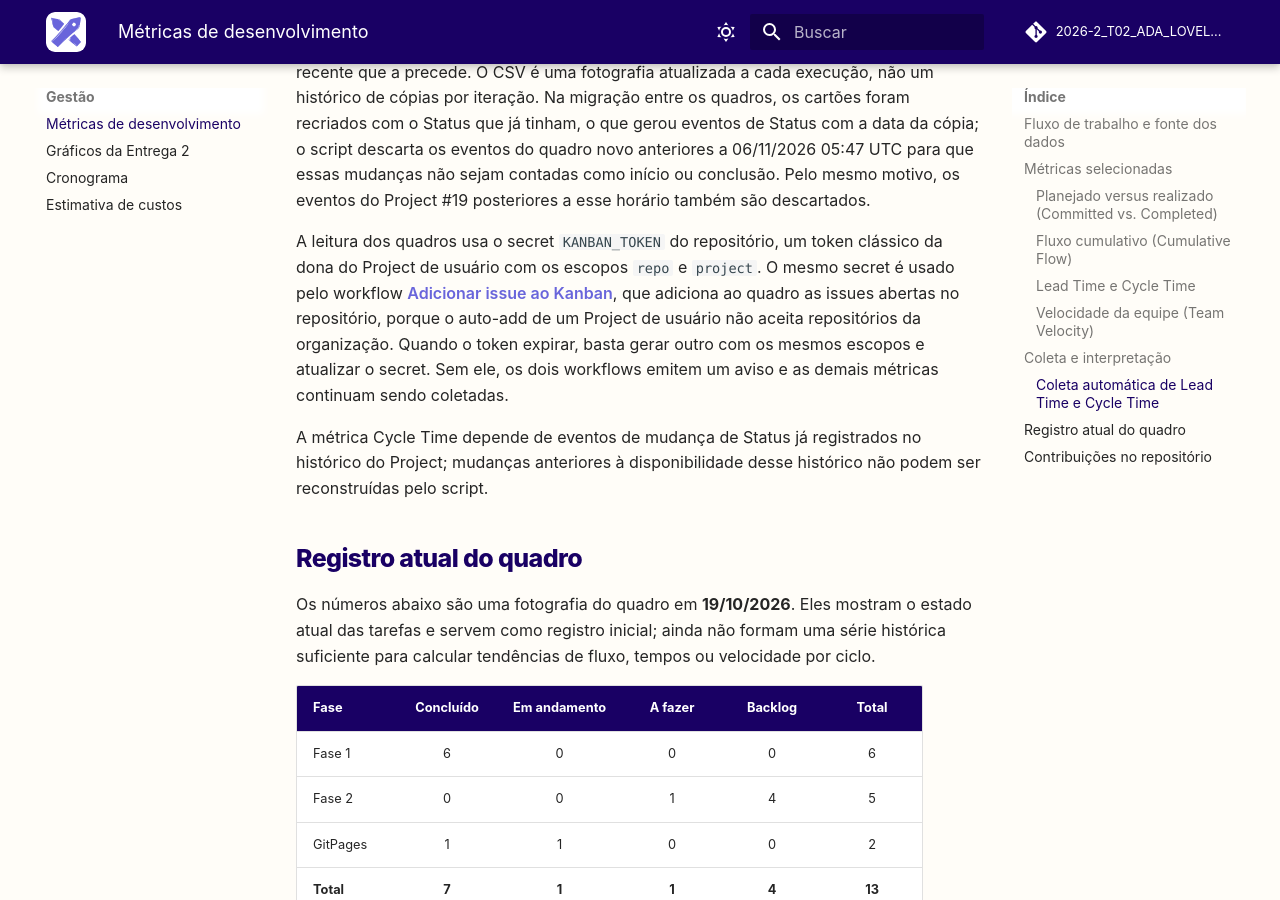
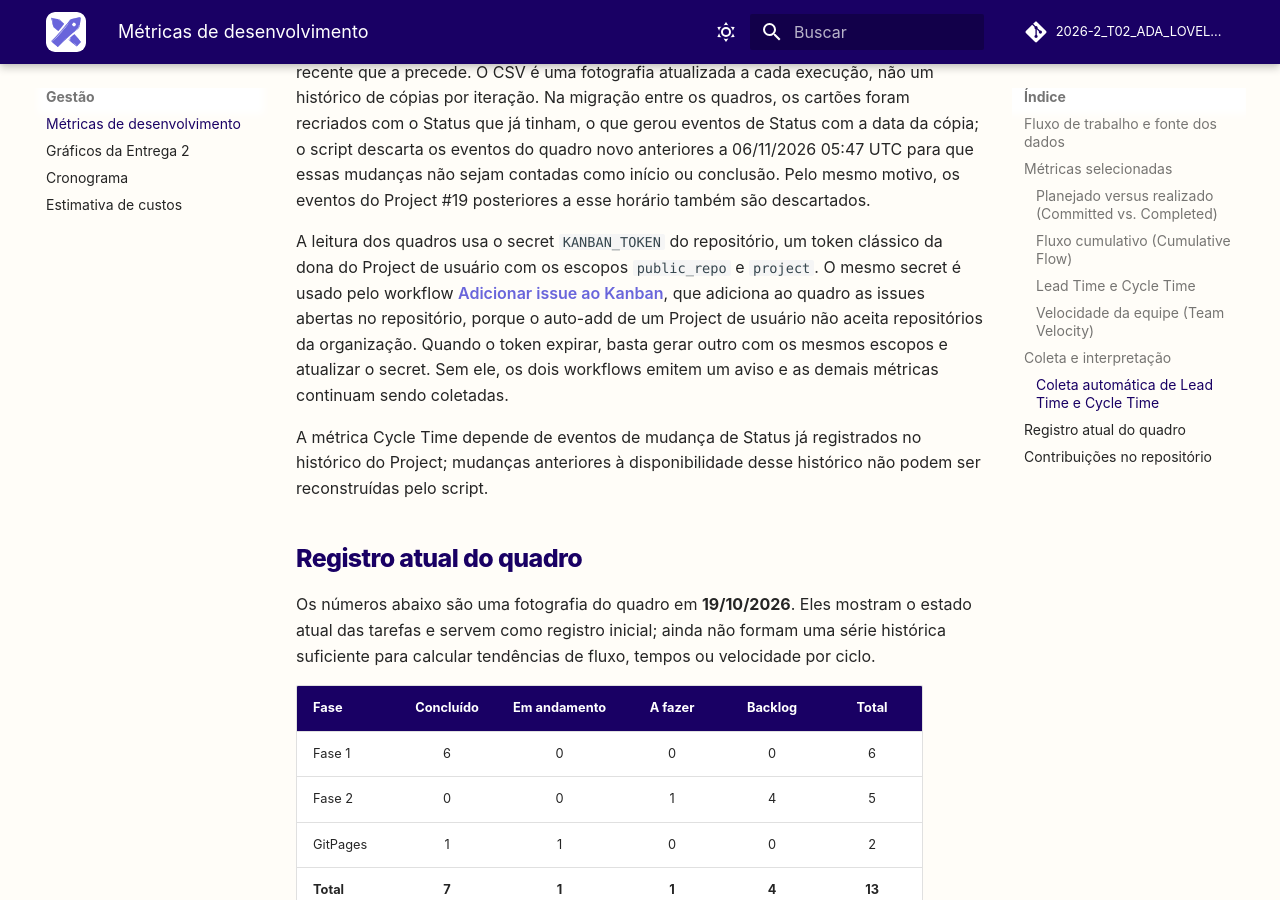
Before and after one commit to FCTE-Qualidade-de-Software-1/2026-2_T02_ADA_LOVELACE, an MkDocs documentation site: the page built from docs/gestao/metricas.md, in a window 1280 px wide and 900 px high, scrolled down 3550 px. Built offline with MkDocs 1.6.1 and Material for MkDocs 9.7.7, drawn with Linux system fonts in a browser that asks for light colours; comment, search, counter and statistics services are not loaded.

Commit message:
docs: corrige os escopos do token do Kanban para public_repo e project

```diff
--- a/docs/gestao/metricas.md
+++ b/docs/gestao/metricas.md
@@ -145,7 +145,7 @@ mesmo motivo, os eventos do Project #19 posteriores a esse horário também são
 descartados.
 
 A leitura dos quadros usa o secret `KANBAN_TOKEN` do repositório, um token
-clássico da dona do Project de usuário com os escopos `repo` e `project`. O
+clássico da dona do Project de usuário com os escopos `public_repo` e `project`. O
 mesmo secret é usado pelo workflow
 [Adicionar issue ao Kanban](https://github.com/FCTE-Qualidade-de-Software-1/2026-2_T02_ADA_LOVELACE/blob/main/.github/workflows/adicionar-ao-kanban.yml),
 que adiciona ao quadro as issues abertas no repositório, porque o auto-add de
```
Also changed, not shown: docs/gestao/graficos-entrega-2.md (+1 -1 lines).
